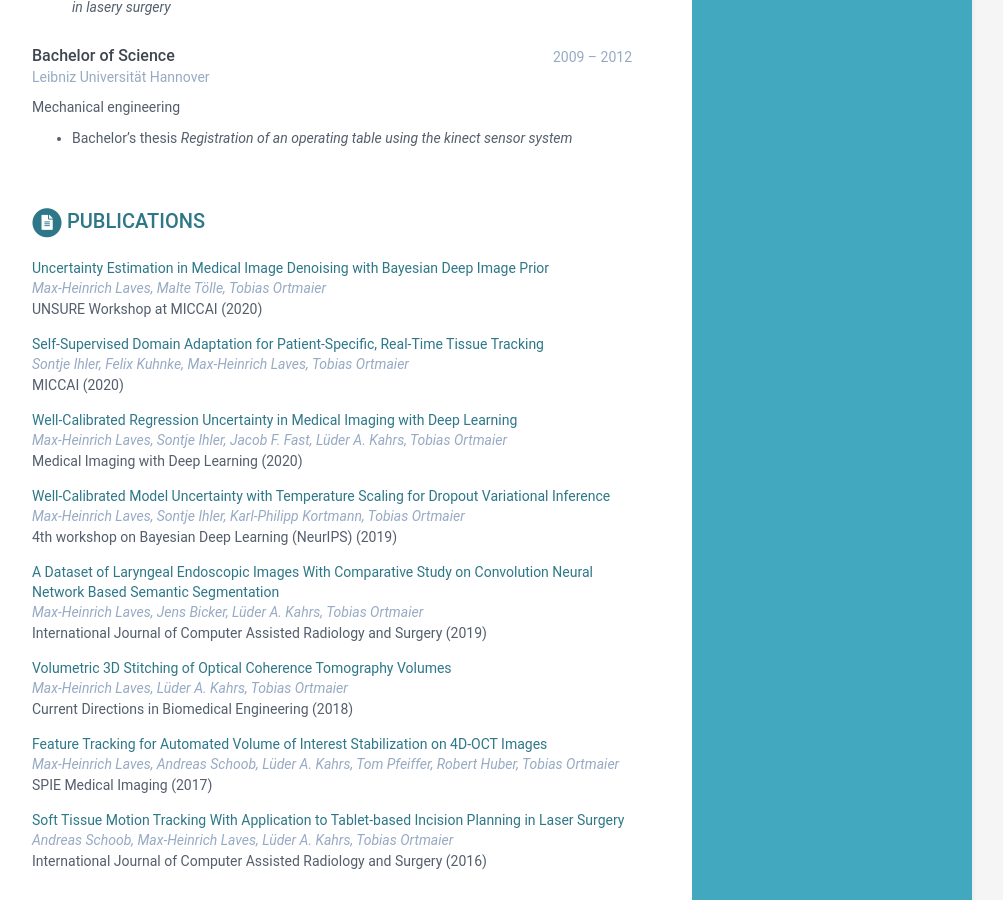
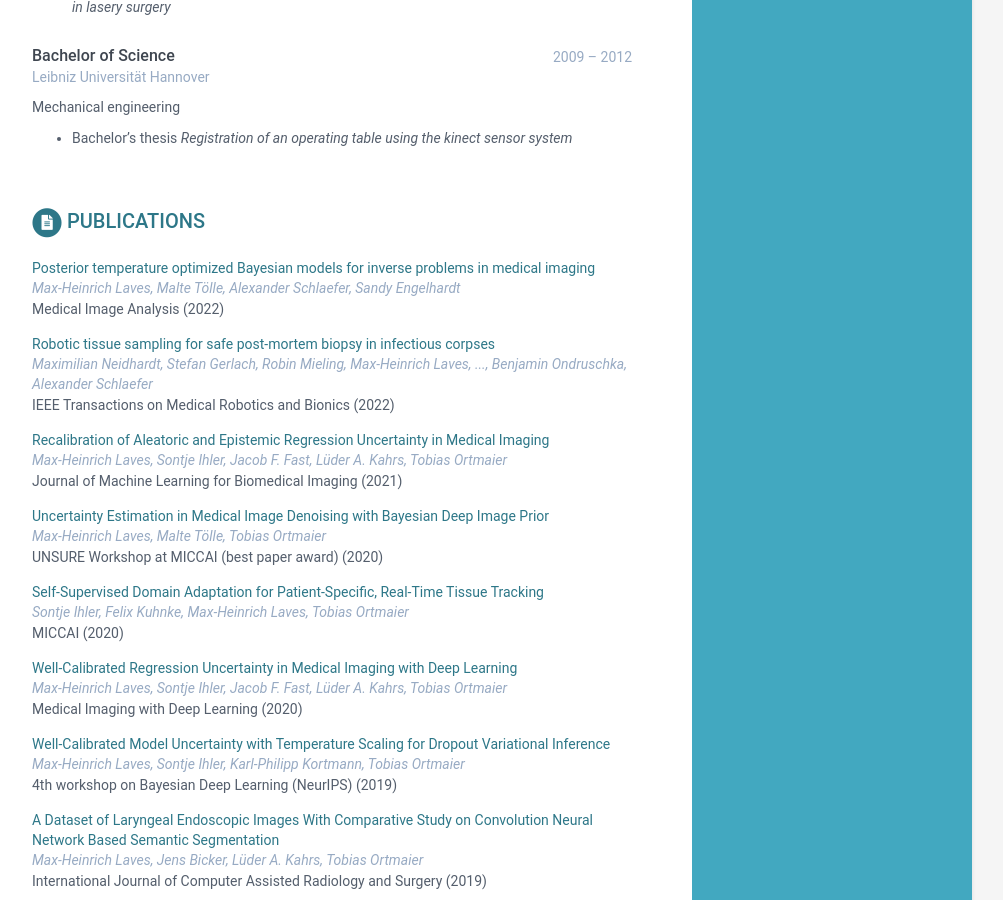
Before and after one commit to mlaves/mlaves.github.io, a Jekyll site: the page built from index.html, in a window 1280 px wide and 900 px high, scrolled down 1037 px. Shown: the whole window, without its empty margins (168-1171 px from the left). Built offline with Jekyll 4.4.1, drawn with Linux system fonts in a browser that asks for light colours; some web fonts are replaced.

Commit message:
added recent publications

```diff
--- a/_data/data.yml
+++ b/_data/data.yml
@@ -115,10 +115,25 @@ publications:
     title: Publications
 #    intro: A non-exhaustive list of recent publications
     papers:
+      - title: Posterior temperature optimized Bayesian models for inverse problems in medical imaging
+        link: "https://www.sciencedirect.com/science/article/abs/pii/S1361841522000342"
+        authors: Max-Heinrich Laves, Malte Tölle, Alexander Schlaefer, Sandy Engelhardt
+        conference: Medical Image Analysis
+        year: 2022
+      - title: Robotic tissue sampling for safe post-mortem biopsy in infectious corpses
+        link: "https://ieeexplore.ieee.org/abstract/document/9693976/"
+        authors: Maximilian Neidhardt, Stefan Gerlach, Robin Mieling, Max-Heinrich Laves, ..., Benjamin Ondruschka, Alexander Schlaefer
+        conference: IEEE Transactions on Medical Robotics and Bionics
+        year: 2022
+      - title: Recalibration of Aleatoric and Epistemic Regression Uncertainty in Medical Imaging
+        link: "https://arxiv.org/abs/2104.12376"
+        authors: Max-Heinrich Laves, Sontje Ihler, Jacob F. Fast, Lüder A. Kahrs, Tobias Ortmaier
+        conference: Journal of Machine Learning for Biomedical Imaging
+        year: 2021
       - title: Uncertainty Estimation in Medical Image Denoising with Bayesian Deep Image Prior
         link: "https://link.springer.com/chapter/10.1007/978-3-030-60365-6_9"
         authors: Max-Heinrich Laves, Malte Tölle, Tobias Ortmaier
-        conference: UNSURE Workshop at MICCAI
+        conference: UNSURE Workshop at MICCAI (best paper award)
         year: 2020
       - title: Self-Supervised Domain Adaptation for Patient-Specific, Real-Time Tissue Tracking
         link: "https://link.springer.com/chapter/10.1007/978-3-030-59716-0_6"
```
